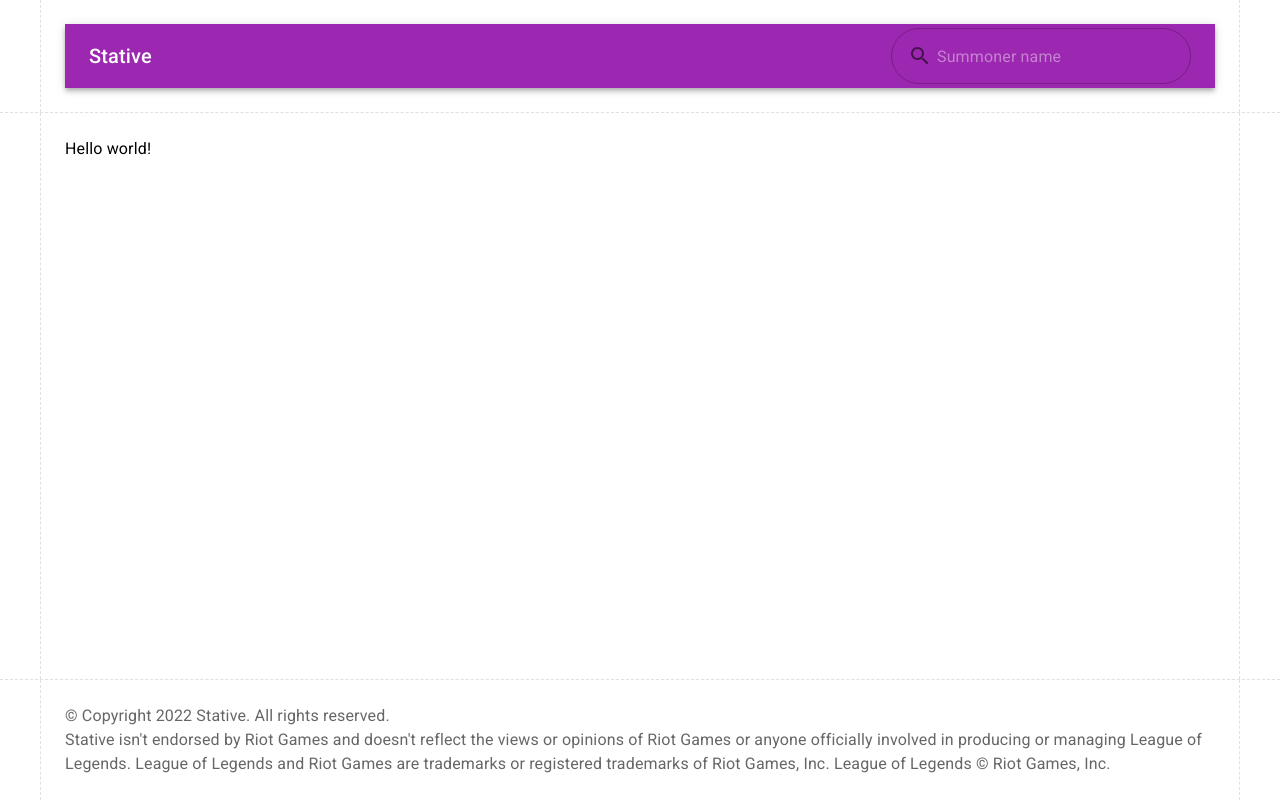
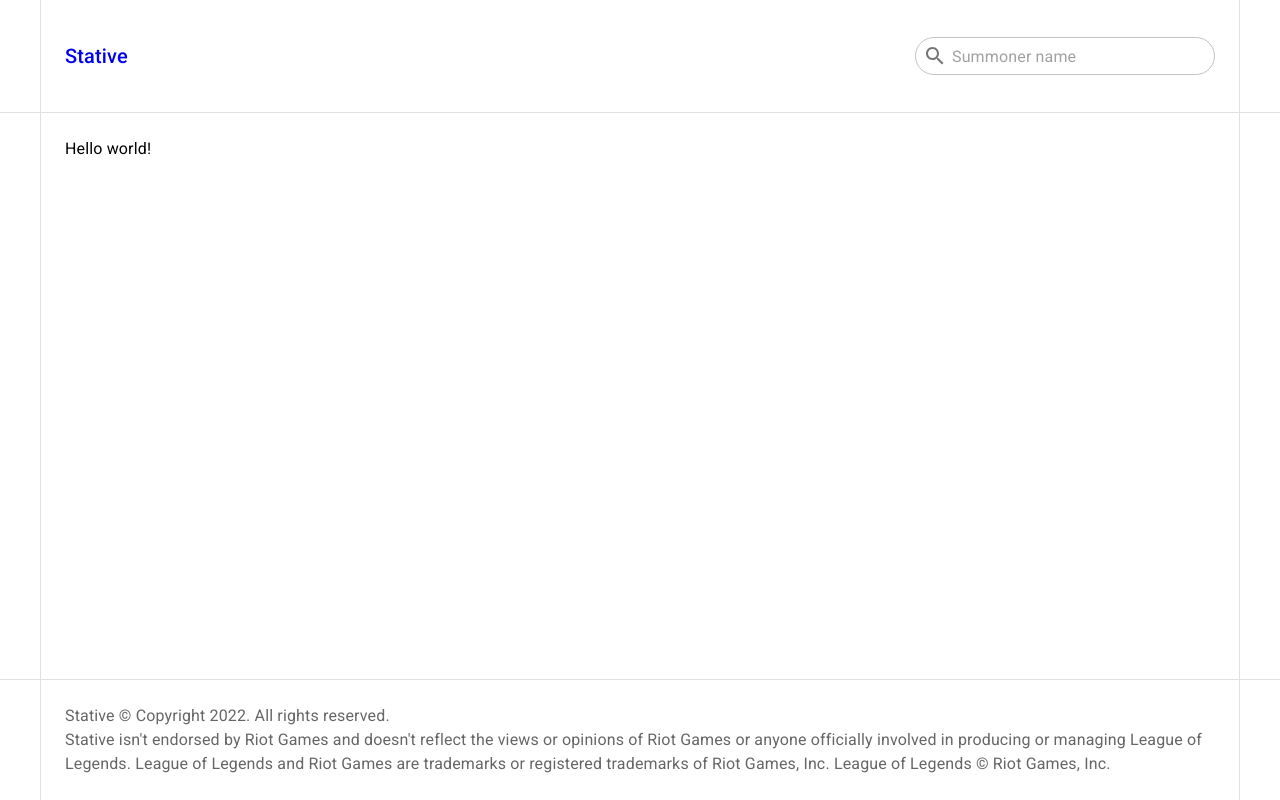
Before and after one commit to Frative/stative-web-old, a React (Create React App) app: page / in a window 1280 px wide. Built offline with nearby package versions, Linux system fonts and the light colour scheme; what contexts would draw is missing.

Commit message:
styles and search

```diff
--- a/src/components/AppBar/index.tsx
+++ b/src/components/AppBar/index.tsx
@@ -1,37 +1,32 @@
 // region import
 import React from 'react'
-import { Link } from 'react-router-dom'
 import {
-  AppBar as MUIAppBar, Box, Toolbar, Typography, styled,
+  AppBar as MUIAppBar, Box, Toolbar, Typography,
   Container,
 } from '@mui/material'
 
 // components
-import { SearchSummoner } from 'components'
+import { SearchSummoner, Link } from 'components'
 
 // utilities
 import { route } from 'utilities'
 // endregion
-
-const StyledLink = styled(Link)`
-  color: ${(props) => props.theme.palette.secondary.contrastText};
-  text-decoration: none;
-`
 
 function AppBar() {
   return (
     <Box>
       <Container
         sx={{
-          borderLeft: 'dashed 1px',
-          borderRight: 'dashed 1px',
+          borderLeft: 'solid 1px',
+          borderRight: 'solid 1px',
           borderColor: 'divider',
           padding: 3,
         }}
       >
         <MUIAppBar
           sx={{
-            backgroundColor: 'secondary.main',
+            backgroundColor: 'transparent',
+            boxShadow: 'none',
           }}
           position="static"
         >
@@ -39,12 +34,17 @@ function AppBar() {
             sx={{
               display: 'flex',
               justifyContent: 'space-between',
+              padding: '0px !important',
             }}
           >
-            <Typography variant="h6" component="div">
-              <StyledLink to={route.home.base}>
+            <Typography
+              color="text.primary"
+              variant="h6"
+              component="div"
+            >
+              <Link to={route.home.base}>
                 {process.env.REACT_APP_NAME}
-              </StyledLink>
+              </Link>
             </Typography>
             <SearchSummoner />
           </Toolbar>
--- a/src/components/FrameLayout/index.tsx
+++ b/src/components/FrameLayout/index.tsx
@@ -13,8 +13,8 @@ function FrameLayout(props: PropsWithChildren<{}>) {
       <AppBar />
       <Box
         sx={{
-          borderTop: 'dashed 1px',
-          borderBottom: 'dashed 1px',
+          borderTop: 'solid 1px',
+          borderBottom: 'solid 1px',
           borderColor: 'divider',
           flex: 1,
           display: 'flex',
@@ -26,8 +26,8 @@ function FrameLayout(props: PropsWithChildren<{}>) {
           sx={{
             backgroundColor: 'transparent',
             boxShadow: 'none',
-            borderLeft: 'dashed 1px',
-            borderRight: 'dashed 1px',
+            borderLeft: 'solid 1px',
+            borderRight: 'solid 1px',
             borderColor: 'divider',
             padding: 3,
             flex: 1,
@@ -38,15 +38,15 @@ function FrameLayout(props: PropsWithChildren<{}>) {
       </Box>
       <Container
         sx={{
-          borderLeft: 'dashed 1px',
-          borderRight: 'dashed 1px',
+          borderLeft: 'solid 1px',
+          borderRight: 'solid 1px',
           borderColor: 'divider',
           padding: 3,
           color: 'text.secondary',
         }}
       >
         <Typography>
-          © Copyright 2022 Stative. All rights reserved.
+          Stative © Copyright 2022. All rights reserved.
         </Typography>
         <Typography>
           Stative isn&apos;t endorsed by Riot Games and doesn&apos;t reflect the views or opinions of Riot Games or anyone officially involved in producing or managing League of Legends.
--- /dev/null
+++ b/src/components/Link/index.tsx
@@ -0,0 +1,11 @@
+// region import
+import { Link } from 'react-router-dom'
+import { styled } from '@mui/material'
+
+export default styled(Link)`
+  text-decoration: none;
+
+  &:active {
+    color: inherit
+  }
+`
--- a/src/components/SearchSummoner/index.tsx
+++ b/src/components/SearchSummoner/index.tsx
@@ -6,11 +6,18 @@ import {
   TextField,
   InputAdornment,
   CircularProgress,
+  Typography,
 } from '@mui/material'
 import { Search } from '@mui/icons-material'
 
+// components
+import { Link } from 'components'
+
 // hooks
 import { useSearchStore } from 'hooks'
+
+// utilities
+import { region } from 'utilities'
 
 // modules
 import { handleSearch } from './module'
@@ -27,22 +34,56 @@ function SearchSummoner() {
       <Autocomplete
         freeSolo
         disableClearable
+        loading={search.summoners.length === 0 && !!search.id}
         options={search.summoners}
         getOptionLabel={(summoner) => summoner.name}
         onInputChange={handleSearch}
         filterOptions={(x) => x}
         renderOption={(props, option, { selected }) => (
           <li {...props} key={option.summonerId}>
-            <img
-              src={`/resources/assets/patch/img/profileicon/${option.profileIconId}.png`}
-              alt={option.name}
-              loading="lazy"
+            <Link
               style={{
-                width: 36,
-                height: 36,
+                textDecoration: 'none',
+                display: 'flex',
+                alignItems: 'center',
+                justifyContent: 'space-between',
+                width: '100%',
               }}
-            />
-            <b>{option.name}</b>
+              to={`/summoner/${region[option.region].toLowerCase()}/${option.name}`}
+            >
+              <img
+                src={`/resources/assets/patch/img/profileicon/${option.profileIconId}.png`}
+                alt={option.name}
+                loading="lazy"
+                style={{
+                  width: 40,
+                  height: 40,
+                  borderRadius: '100%',
+                }}
+              />
+              <Box
+                sx={{
+                  display: 'flex',
+                  justifyContent: 'space-between',
+                  width: '100%',
+                }}
+              >
+                <Typography
+                  sx={{
+                    marginLeft: 1,
+                  }}
+                >
+                  {option.name}
+                </Typography>
+                <Typography
+                  sx={{
+                    marginLeft: 1,
+                  }}
+                >
+                  {region[option.region]}
+                </Typography>
+              </Box>
+            </Link>
           </li>
         )}
         renderInput={(params) => (
@@ -52,9 +93,10 @@ function SearchSummoner() {
             InputProps={{
               ...params.InputProps,
               sx: {
+                backgroundColor: 'background.paper',
                 borderRadius: '9999px',
-                padding: 0,
-                color: 'secondary.contrastText',
+                padding: '0px !important',
+                color: 'text.primary',
               },
               startAdornment: (
                 <InputAdornment
--- a/src/components/index.ts
+++ b/src/components/index.ts
@@ -8,3 +8,4 @@ export { default as ChartCurve } from './ChartCurve'
 export { default as BackdropLoader } from './BackdropLoader'
 export { default as FrameLayout } from './FrameLayout'
 export { default as SearchSummoner } from './SearchSummoner'
+export { default as Link } from './Link'
--- a/src/utilities/index.ts
+++ b/src/utilities/index.ts
@@ -8,6 +8,20 @@ export const ep = {
   api: {
     summoner: `${process.env.REACT_APP_API_URL}/summoner`,
   },
+}
+
+export const region: Record<string, string> = {
+  la1: 'LAN',
+  la2: 'LAS',
+  br1: 'BR',
+  eun1: 'EUN',
+  euw1: 'EUW',
+  jp1: 'JP',
+  kr: 'KR',
+  na1: 'NA',
+  oc1: 'OC',
+  ru: 'RU',
+  tr1: 'TR',
 }
 
 export const route = {
```
